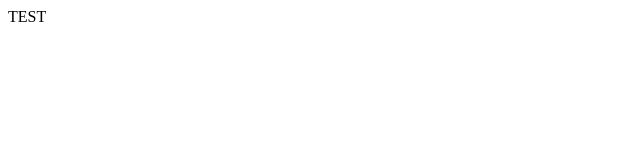
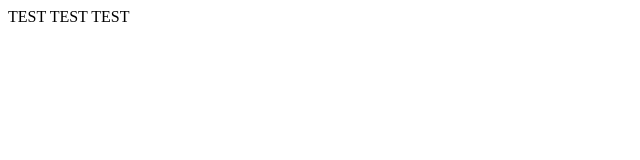
Before and after one commit to allyj92/CMD_PROJECT, a plain HTML site: page index.html in a window 1280 px wide. Shown: the whole page, without its empty margins (0-640 px from the left). Drawn offline with Linux system fonts and the light colour scheme.

Commit message:
테스트

```diff
--- a/index.html
+++ b/index.html
@@ -1 +1 @@
-<div>TEST</div>
+<div>TEST TEST TEST</div>
```
